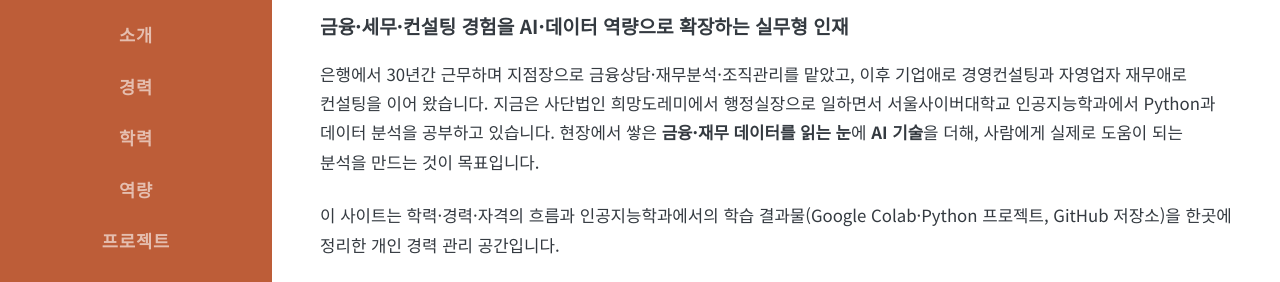
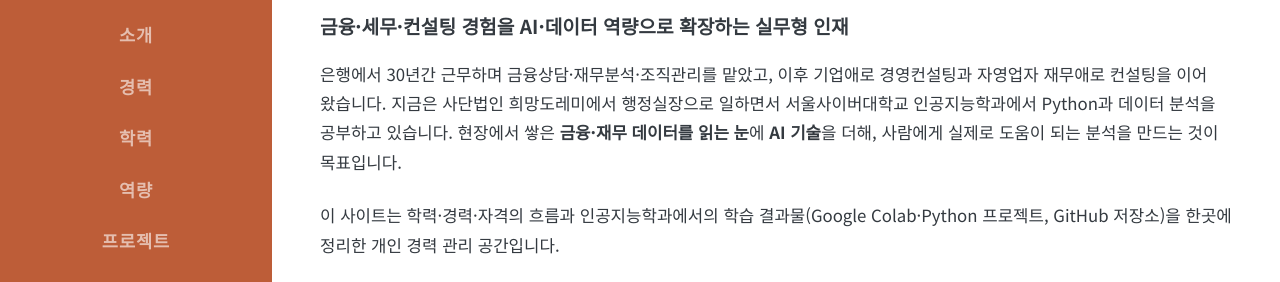
Before and after one commit to HopeOn365/HopeOn365.github.io, a plain HTML site: page index.html in a window 1280 px wide. Shown: the part 330-612 px from the top of the page. Drawn offline with nearby package versions, Linux system fonts and the light colour scheme; a web font is replaced by a local one.

Commit message:
content: 소개 문구에서 지점장 표현 제거
EOF

Co-authored-by: Cursor <cursoragent@cursor.com>

```diff
--- a/index.html
+++ b/index.html
@@ -62,7 +62,7 @@
                 </div>
                 <p class="lead fw-bold mb-3">금융·세무·컨설팅 경험을 AI·데이터 역량으로 확장하는 실무형 인재</p>
                 <p class="mb-4">
-                    은행에서 30년간 근무하며 지점장으로 금융상담·재무분석·조직관리를 맡았고, 이후 기업애로
+                    은행에서 30년간 근무하며 금융상담·재무분석·조직관리를 맡았고, 이후 기업애로
                     경영컨설팅과 자영업자 재무애로 컨설팅을 이어 왔습니다. 지금은 사단법인 희망도레미에서 행정실장으로
                     일하면서 서울사이버대학교 인공지능학과에서 Python과 데이터 분석을 공부하고 있습니다.
                     현장에서 쌓은 <strong>금융·재무 데이터를 읽는 눈</strong>에 <strong>AI 기술</strong>을 더해,
```
